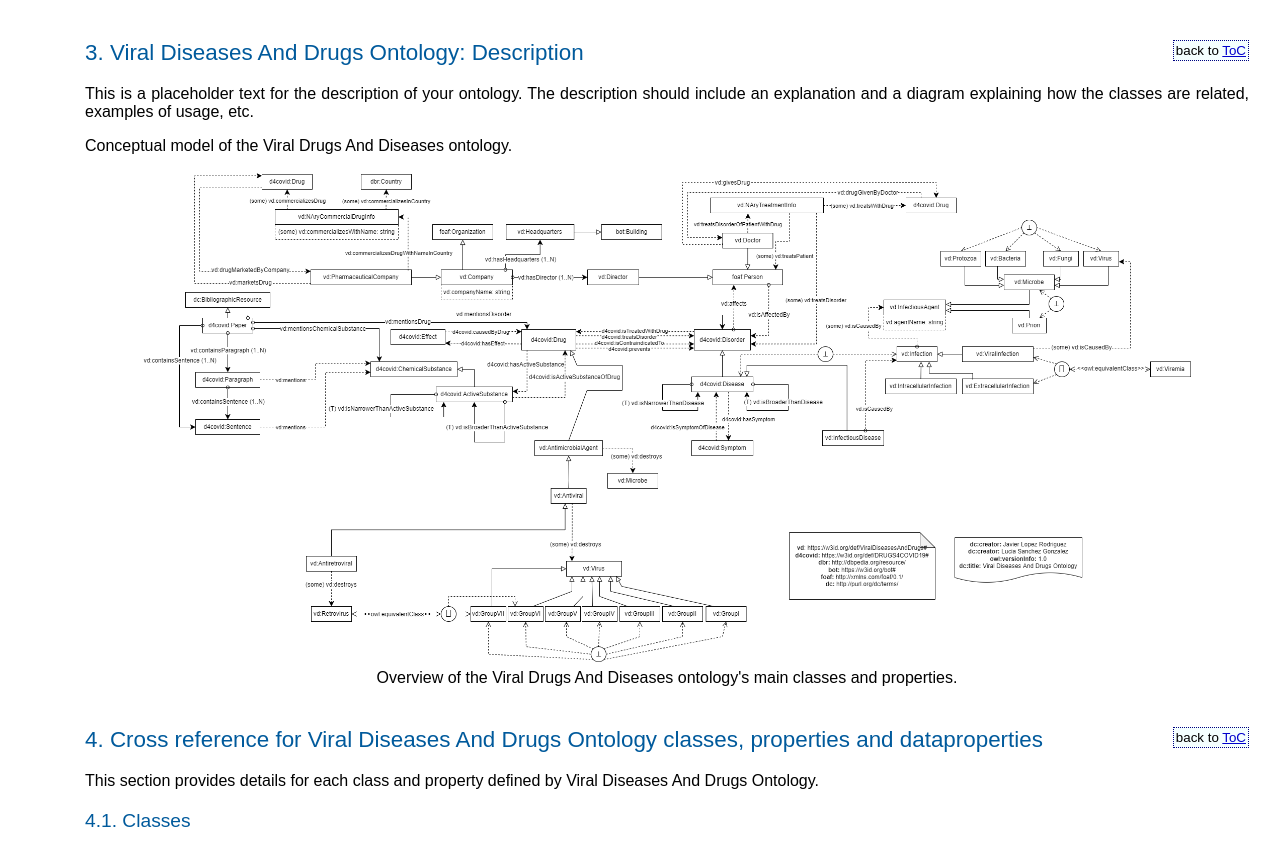
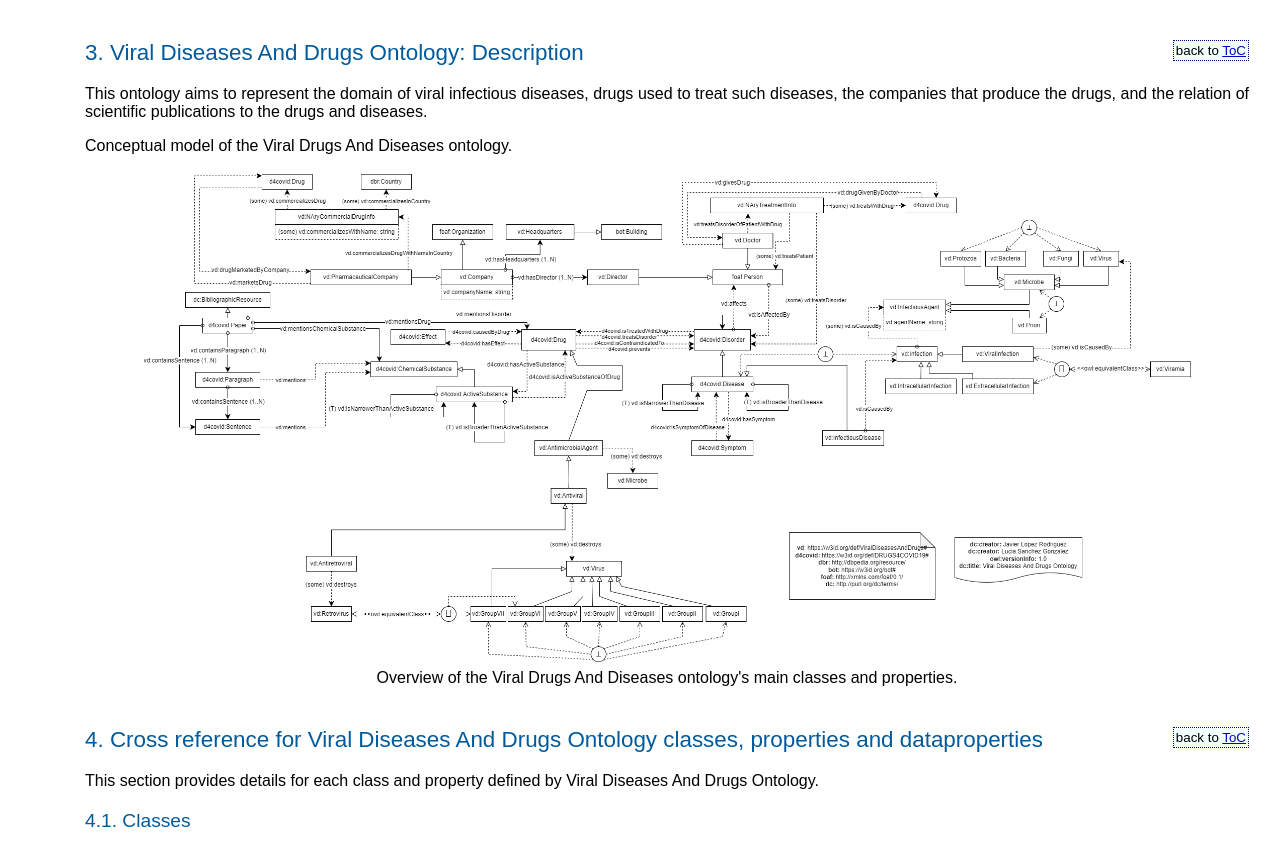
Before and after one commit to javierlopezrodriguez/ViralDiseasesAndDrugs, a plain HTML site: page OnToology/VDAD_final_version.owl/documentation/index-en.html in a window 1280 px wide. Shown: the part 3428-4282 px from the top of the page. Drawn offline with nearby package versions, Linux system fonts and the light colour scheme.

Commit message:
Add description text

```diff
--- a/OnToology/VDAD_final_version.owl/documentation/sections/description-en.html
+++ b/OnToology/VDAD_final_version.owl/documentation/sections/description-en.html
@@ -1,5 +1,6 @@
 <h2 id="desc" class="list">Viral Diseases And Drugs Ontology: Description <span class="backlink"> back to <a href="#toc">ToC</a></span></h2>
 <span class="markdown">
-This is a placeholder text for the description of your ontology. The description should include an explanation and a diagram explaining how the classes are related, examples of usage, etc.</span>
+  This ontology aims to represent the domain of viral infectious diseases, drugs used to treat such diseases, the companies that produce the drugs, and the relation of scientific publications to the drugs and diseases.
+</span>
 <p>Conceptual model of the Viral Drugs And Diseases ontology.</p>
 <center><img src="resources/images/model.png" alt="Conceptual model of the ontology." width="90%">   <figcaption>Overview of the Viral Drugs And Diseases ontology's main classes and properties.</figcaption></center></div>
```
